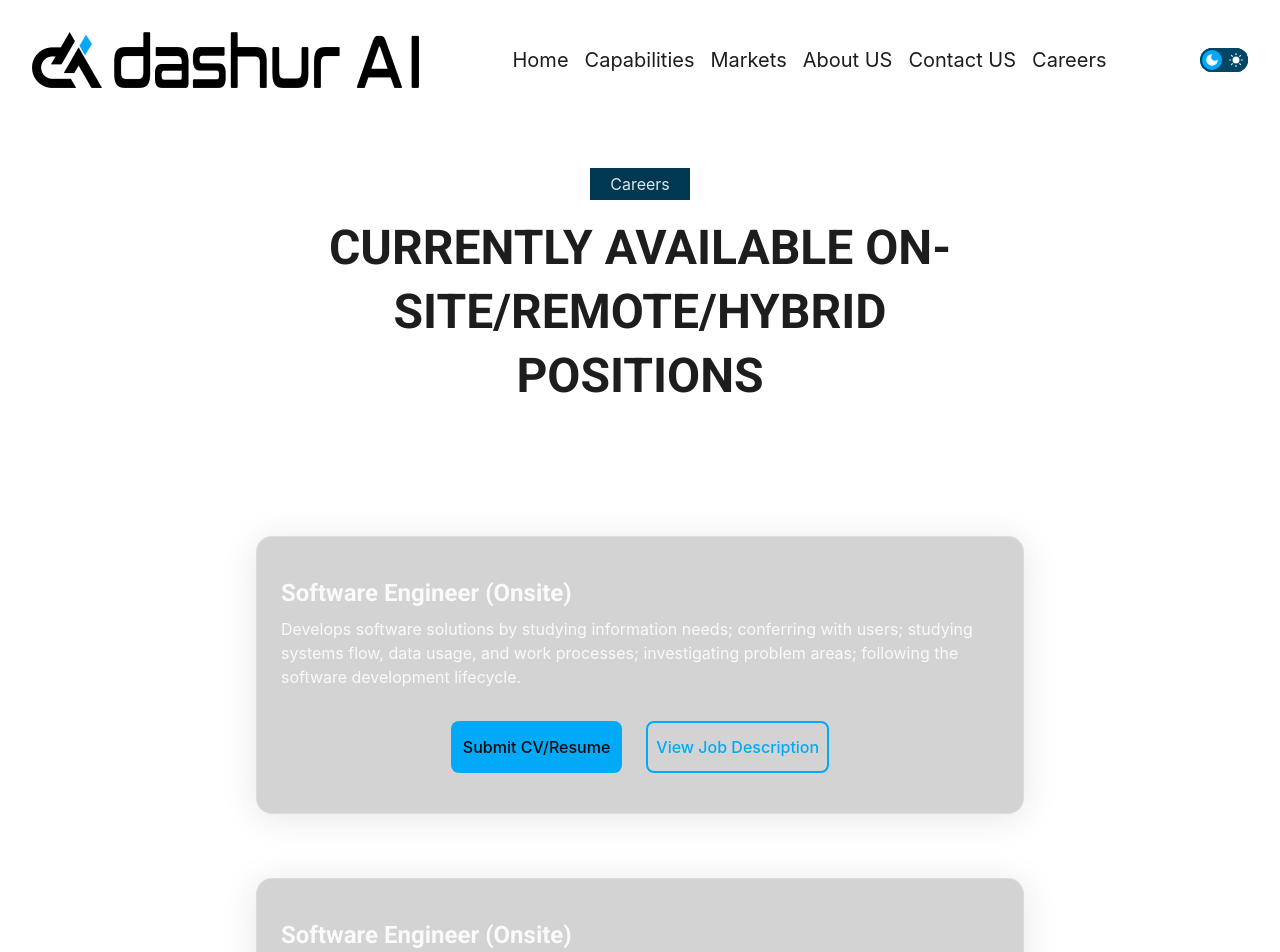
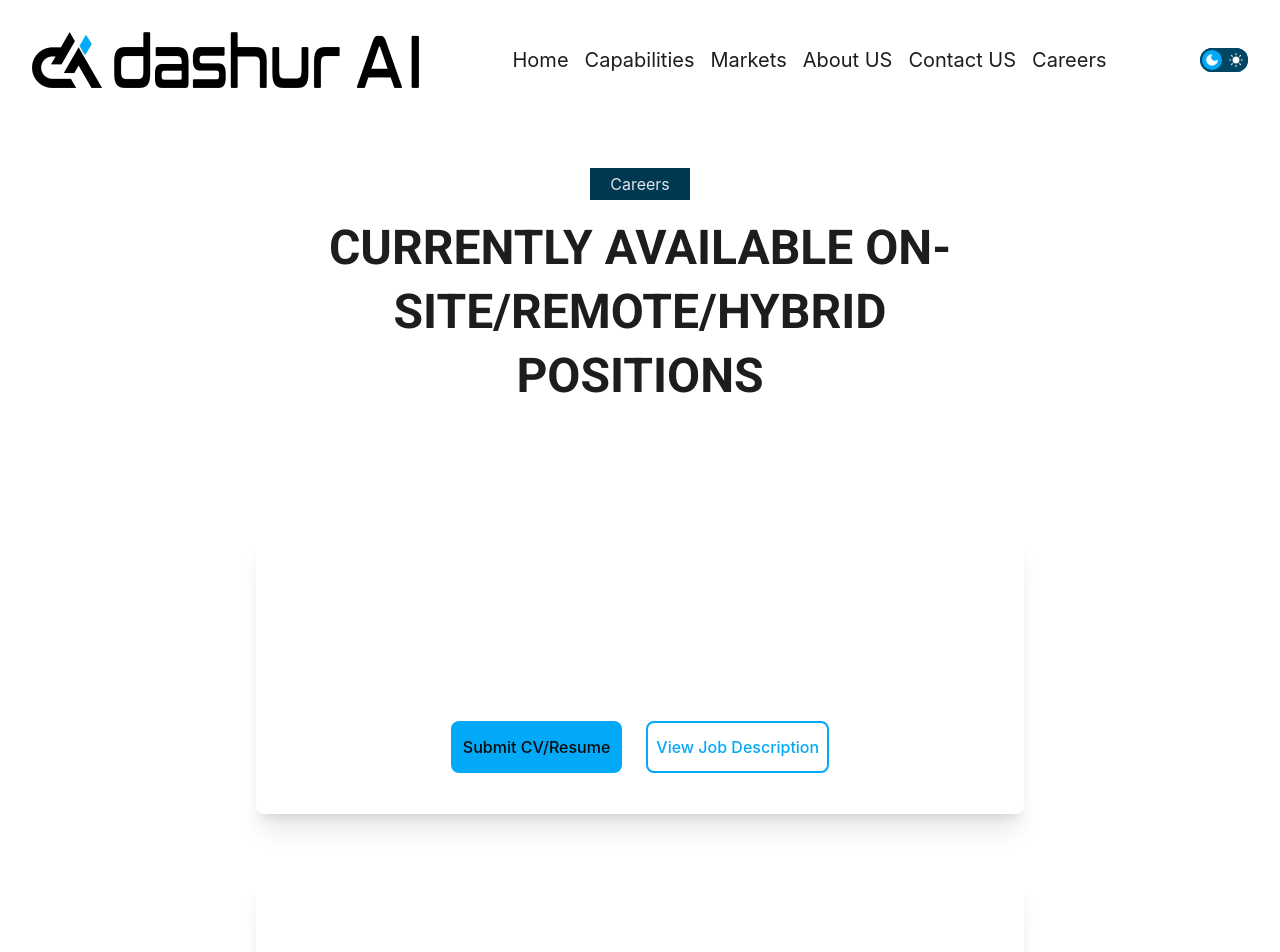
Before and after one commit to saadsrabon/dashurcorporate, a React (Vite) app: page /career in a window 1280 px wide. Shown: the top 952 px of the page. Built offline with nearby package versions, Linux system fonts and the light colour scheme.

Commit message:
opacity adjusted

```diff
--- a/src/components/CardWrapper.jsx
+++ b/src/components/CardWrapper.jsx
@@ -3,7 +3,7 @@
 
 export default function CardWrapper({children}) {
   return (
-     <div className="techCard px-6 py-10 my-16">
+     <div className="rounded-lg border border-solid border-white border-opacity-20 dark:bg-gray-800 dark:bg-opacity-20 bg-white bg-opacity-20 shadow-xl px-6 py-10 my-16 dark:">
     {
         children
     }
--- a/src/index.css
+++ b/src/index.css
@@ -89,9 +89,9 @@ backdrop-filter: blur(50px);
 .swiper-wrapper{
   padding:40px 0;
 }
-.techCard{
+/* .techCard{
   border-radius: 16px;
 border: 1px solid rgba(255, 255, 255, 0.20);
 background:  rgba(38, 38, 38, 0.20);
 box-shadow: 0px 4px 36px 0px rgba(0, 0, 0, 0.10);
-}
+} */
```
